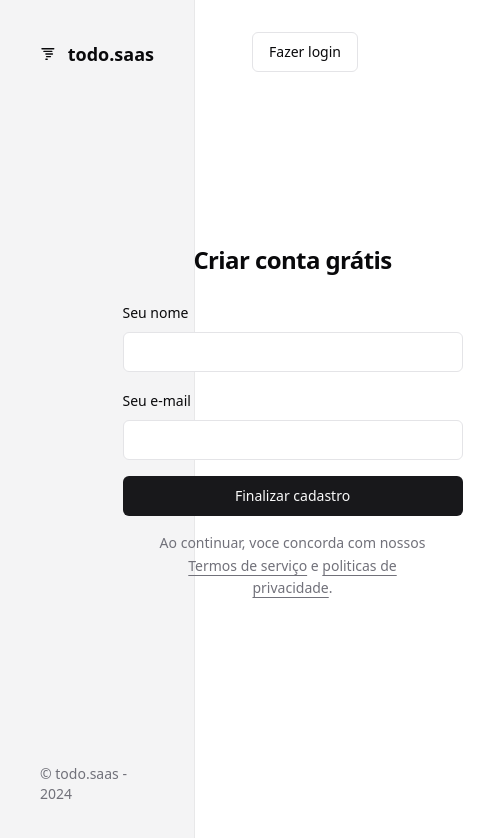
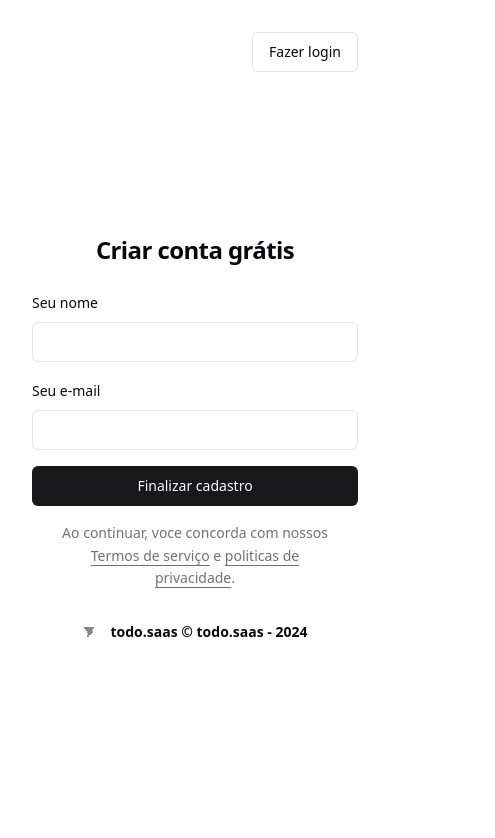
Before and after one commit to pedropaulobrasca/todo-saas-web, a React (Vite) app: page /sign-up in a window 390 px wide. Shown: the top 838 px of the page, 495 px wide, since content can reach past the window. Built offline with nearby package versions, Linux system fonts and the light colour scheme.

Commit message:
feat: menu e auth responsivo

```diff
--- a/src/components/menu-header.tsx
+++ b/src/components/menu-header.tsx
@@ -1,9 +1,20 @@
-import { ChevronDown, Home, LampCeiling, Table, Tornado } from 'lucide-react'
+import {
+  ChevronDown,
+  Home,
+  LogOut,
+  Sun,
+  Table,
+  Tornado,
+  User,
+} from 'lucide-react'
 
 import { Button } from './ui/button'
 import {
   DropdownMenu,
   DropdownMenuContent,
+  DropdownMenuItem,
+  DropdownMenuLabel,
+  DropdownMenuSeparator,
   DropdownMenuTrigger,
 } from './ui/dropdown-menu'
 import { Separator } from './ui/separator'
@@ -12,7 +23,7 @@ export function MenuHeader() {
   return (
     <header className="flex h-16 items-center justify-between border-b border-border p-3">
       <div className="flex items-center space-x-4">
-        <Tornado className="size-8" />
+        <Tornado className="size-5" />
         <Separator orientation="vertical" className="h-8 border" />
         <nav className="flex gap-5">
           <a href="" className="flex items-center gap-2">
@@ -25,16 +36,37 @@ export function MenuHeader() {
       </div>
       <div className="flex items-center gap-2">
         <Button variant={'outline'} className="p-2">
-          <LampCeiling className="size-4" />
+          <Sun className="size-4" />
         </Button>
         <DropdownMenu>
           <DropdownMenuTrigger asChild>
             <Button variant={'outline'} className="flex items-center gap-1">
-              Pedro Paulo
+              <span className="max-sm:hidden">Pedro Paulo</span>
               <ChevronDown className="size-4" />
             </Button>
           </DropdownMenuTrigger>
-          <DropdownMenuContent>1</DropdownMenuContent>
+          <DropdownMenuContent>
+            <DropdownMenuLabel className="flex flex-col">
+              <span>Pedro Paulo</span>
+              <span className="text-sm font-normal text-muted-foreground">
+                pedropaulobrasca@gmail.com
+              </span>
+            </DropdownMenuLabel>
+            <DropdownMenuSeparator />
+            <DropdownMenuItem>
+              <User className="mr-2 h-4 w-4" />
+              <span>Editar perfil</span>
+            </DropdownMenuItem>
+            <DropdownMenuItem
+              asChild
+              className="text-rose-500 dark:text-rose-400"
+            >
+              <button className="w-full">
+                <LogOut className="mr-2 h-4 w-4" />
+                <span>Sair</span>
+              </button>
+            </DropdownMenuItem>
+          </DropdownMenuContent>
         </DropdownMenu>
       </div>
     </header>
--- a/src/pages/_layouts/auth.tsx
+++ b/src/pages/_layouts/auth.tsx
@@ -3,8 +3,8 @@ import { Outlet } from 'react-router-dom'
 
 export function AuthLayout() {
   return (
-    <div className="grid min-h-screen grid-cols-2">
-      <div className="flex h-full flex-col justify-between border-r border-foreground/5 bg-muted p-10 text-muted-foreground">
+    <div className="grid min-h-screen grid-cols-2 max-sm:grid-cols-1">
+      <div className="flex h-full flex-col justify-between border-r border-foreground/5 bg-muted p-10 text-muted-foreground max-sm:hidden">
         <div className="flex items-center gap-3 text-lg text-foreground">
           <Tornado className="h-5 w-5" />
           <span className="font-semibold">todo.saas</span>
@@ -16,6 +16,12 @@ export function AuthLayout() {
 
       <div className="relative flex flex-col items-center justify-center">
         <Outlet />
+        <footer className="hidden items-center gap-4 text-sm max-sm:flex">
+          <Tornado className="size-3" />
+          <span className="font-semibold">
+            todo.saas &copy; todo.saas - {new Date().getFullYear()}
+          </span>
+        </footer>
       </div>
     </div>
   )
--- a/src/pages/auth/sign-in.tsx
+++ b/src/pages/auth/sign-in.tsx
@@ -14,7 +14,7 @@ export function SignIn() {
           <Link to="/sign-up">Cadastre</Link>
         </Button>
 
-        <div className="flex w-[340px] flex-col justify-center gap-6">
+        <div className="flex max-w-[340px] flex-col justify-center gap-6">
           <div className="flex flex-col gap-2 text-center">
             <h1 className="text-2xl font-semibold tracking-tight">
               Acessar painel
--- a/src/pages/auth/sign-up.tsx
+++ b/src/pages/auth/sign-up.tsx
@@ -33,7 +33,7 @@ export function SignUp() {
           <Link to="/sign-in">Fazer login</Link>
         </Button>
 
-        <div className="flex w-[340px] flex-col justify-center gap-6">
+        <div className="flex max-w-[340px] flex-col justify-center gap-6">
           <div className="flex flex-col gap-2 text-center">
             <h1 className="text-2xl font-semibold tracking-tight">
               Criar conta grátis
```
